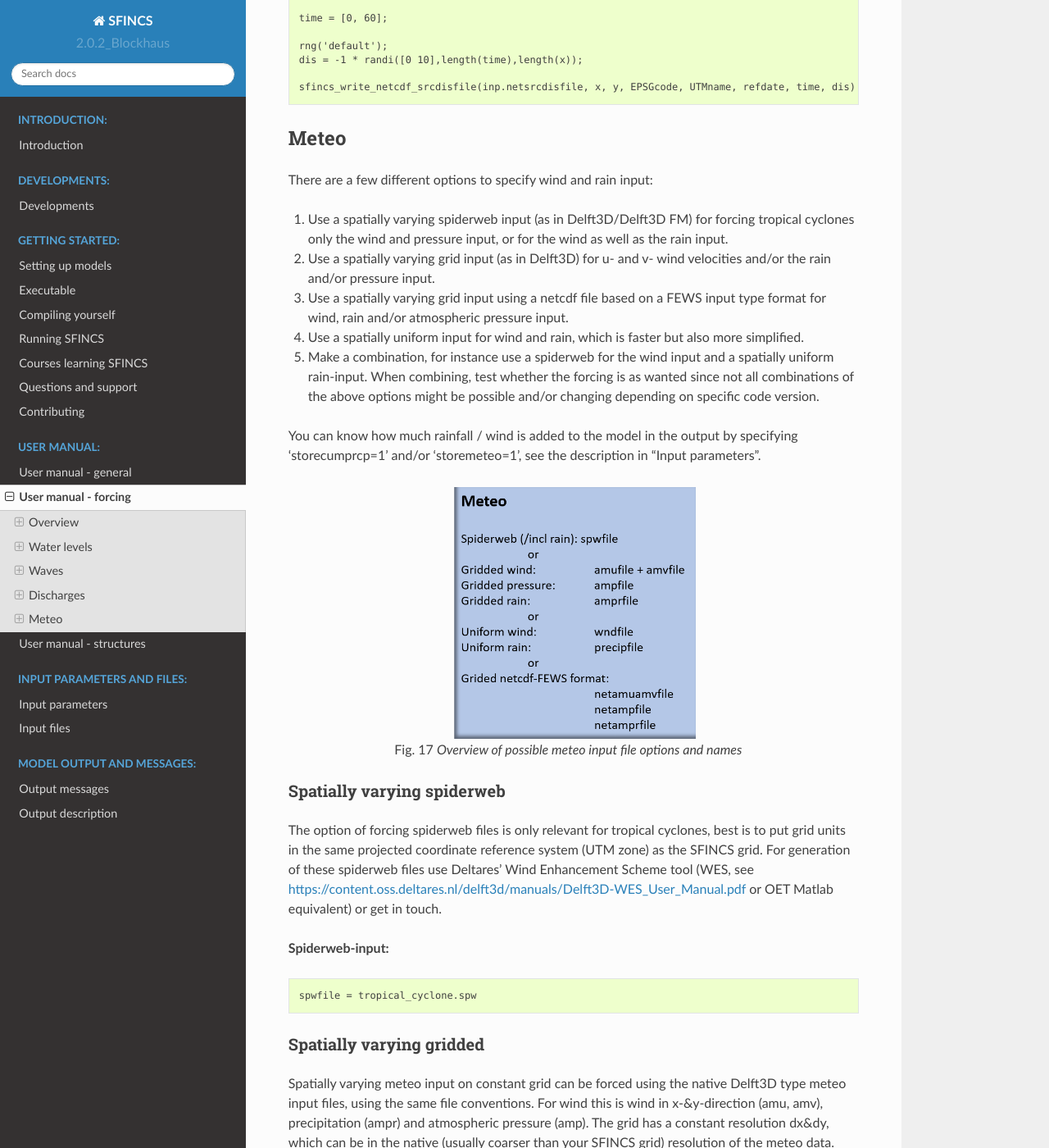
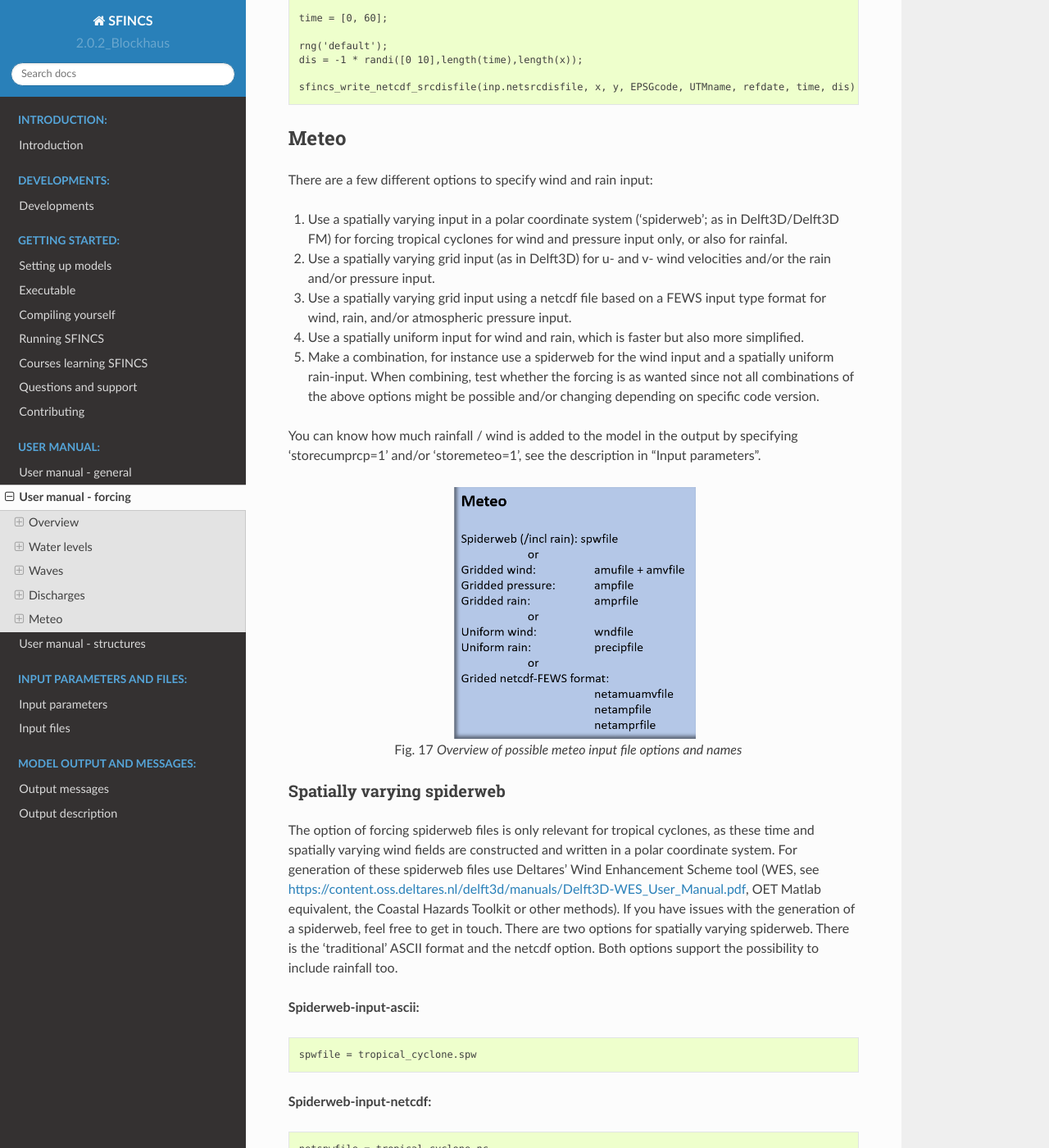
Before and after one commit to Deltares/SFINCS, a Sphinx documentation site: the page built from docs/input_forcing.rst, in a window 1280 px wide and 1400 px high, scrolled down 5804 px. Shown: the whole window at 82% size. Built offline with Sphinx 7.4.7 and the Read the Docs theme 2.0.0, drawn with Linux system fonts in a browser that asks for light colours.

Commit message:
updated documentation for netcdf spiderwebs

```diff
--- a/docs/input_forcing.rst
+++ b/docs/input_forcing.rst
@@ -249,11 +249,11 @@ Meteo
 
 There are a few different options to specify wind and rain input:
 
-1) Use a spatially varying spiderweb input (as in Delft3D/Delft3D FM) for forcing tropical cyclones only the wind and pressure input, or for the wind as well as the rain input.
+1) Use a spatially varying input in a polar coordinate system ('spiderweb'; as in Delft3D/Delft3D FM) for forcing tropical cyclones for wind and pressure input only, or also for rainfal.
 
 2) Use a spatially varying grid input (as in Delft3D) for u- and v- wind velocities and/or the rain and/or pressure input.
 
-3) Use a spatially varying grid input using a netcdf file based on a FEWS input type format for wind, rain and/or atmospheric pressure input.
+3) Use a spatially varying grid input using a netcdf file based on a FEWS input type format for wind, rain, and/or atmospheric pressure input.
 
 4) Use a spatially uniform input for wind and rain, which is faster but also more simplified.
 
@@ -270,14 +270,22 @@ You can know how much rainfall / wind is added to the model in the output by spe
 Spatially varying spiderweb
 ^^^^^^^^^
 
-The option of forcing spiderweb files is only relevant for tropical cyclones, best is to put grid units in the same projected coordinate reference system (UTM zone) as the SFINCS grid.
-For generation of these spiderweb files use Deltares' Wind Enhancement Scheme tool (WES, see https://content.oss.deltares.nl/delft3d/manuals/Delft3D-WES_User_Manual.pdf or OET Matlab equivalent) or get in touch.
+The option of forcing spiderweb files is only relevant for tropical cyclones, as these time and spatially varying wind fields are constructed and written in a polar coordinate system.
+For generation of these spiderweb files use Deltares' Wind Enhancement Scheme tool (WES, see https://content.oss.deltares.nl/delft3d/manuals/Delft3D-WES_User_Manual.pdf, OET Matlab equivalent, the Coastal Hazards Toolkit or other methods). If you have issues with the generation of a spiderweb, feel free to get in touch.
+There are two options for spatially varying spiderweb. There is the 'traditional' ASCII format and the netcdf option. Both options support the possibility to include rainfall too.
 
-**Spiderweb-input:**
+**Spiderweb-input-ascii:**
 
 .. code-block:: text
 
 	spwfile = tropical_cyclone.spw
+
+**Spiderweb-input-netcdf:**
+
+.. code-block:: text
+
+	netspwfile = tropical_cyclone.nc
+
 
 
 Spatially varying gridded
```
Also changed, not shown: 1 other file.
